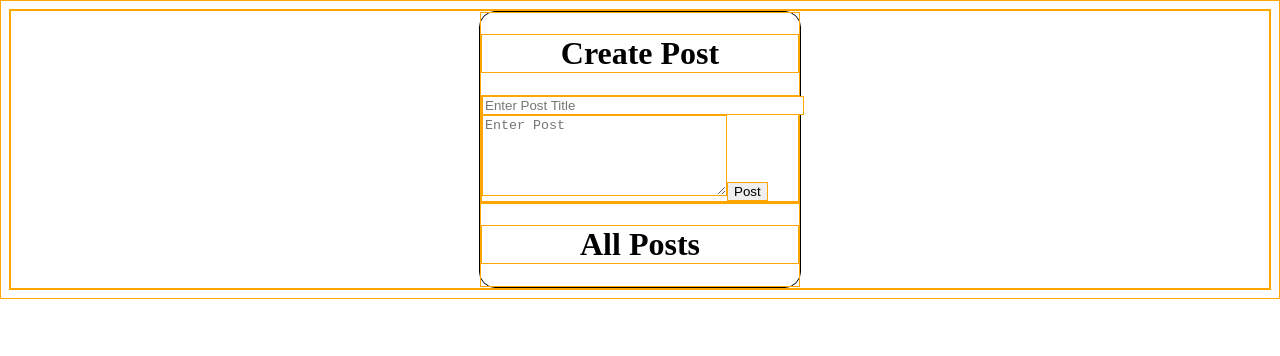
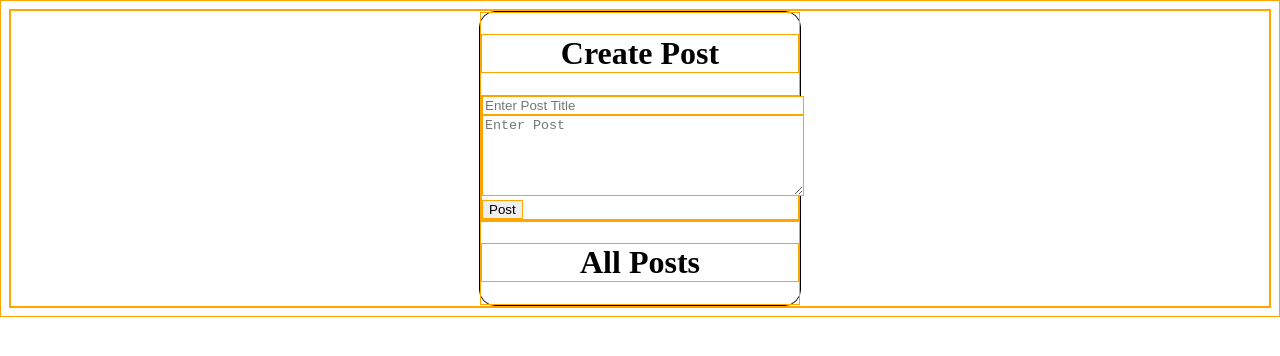
Before and after one commit to polevoyd/crud-redux-example, a React (Create React App) app: page / in a window 1280 px wide. Shown: the top 356 px of the page. Built offline with nearby package versions, Linux system fonts and the light colour scheme.

Commit message:
initiating

```diff
--- a/src/index.css
+++ b/src/index.css
@@ -19,3 +19,7 @@
  .app input {
      width: 100%;
  }
+
+ .app textarea {
+     width: 100%;
+ }
```
